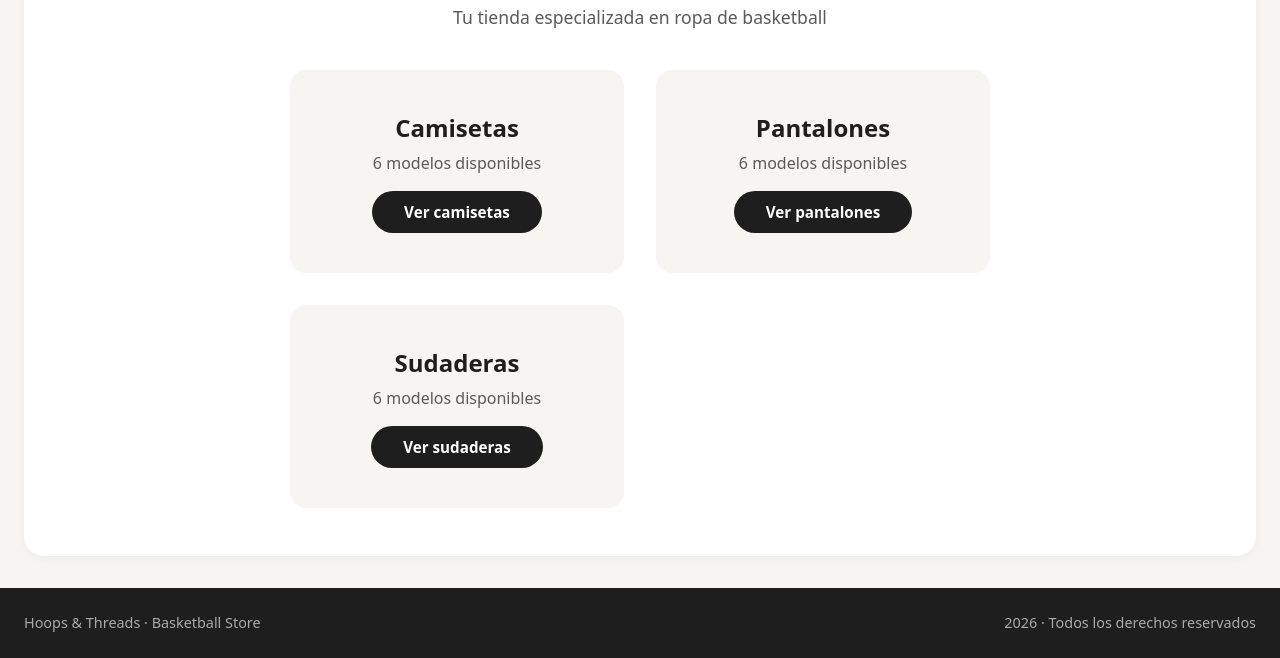
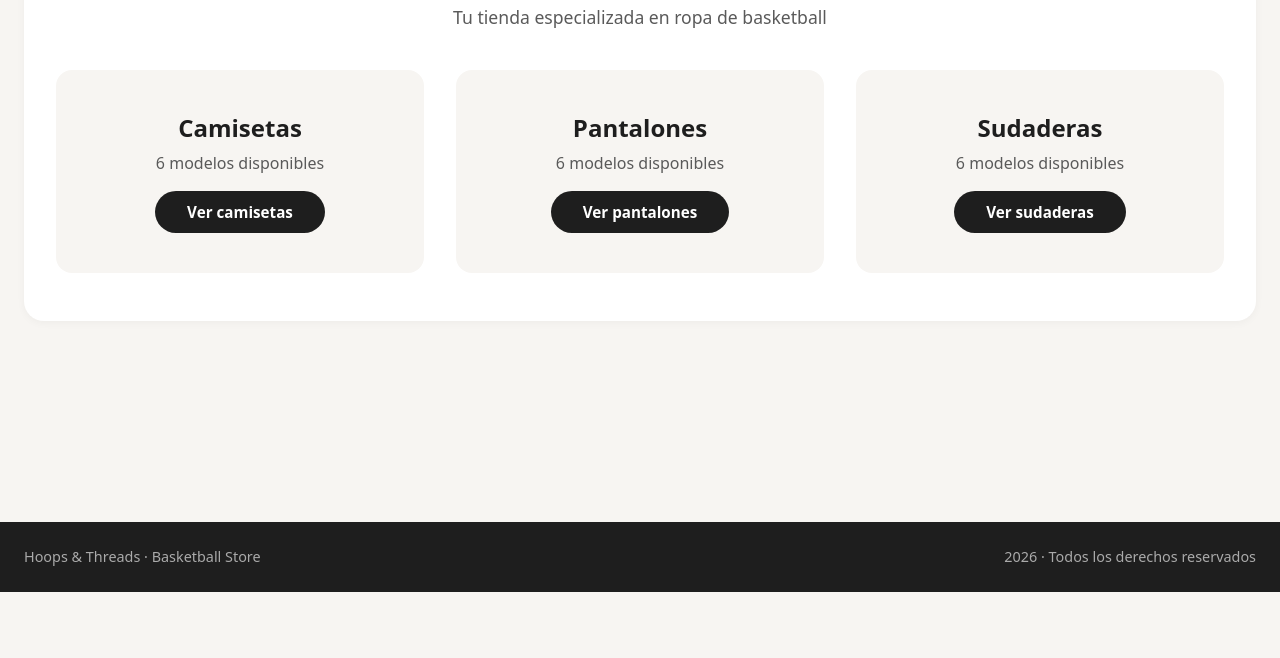
Before and after one commit to pruebawebgit/pruebawebgit.github.io, a plain HTML site: page index.html in a window 1280 px wide. Shown: the part 208-866 px from the top of the page. After the commit the page ends 800 px from the top, so only its background shows below. Drawn offline with Linux system fonts and the light colour scheme.

Commit message:
update files

```diff
--- a/css/styles.css
+++ b/css/styles.css
@@ -135,9 +135,6 @@
   grid-template-columns: repeat(auto-fit, minmax(250px, 1fr));
   gap: 2rem;
   margin-top: 1rem;
-  max-width: 700px;
-  margin-left: auto;
-  margin-right: auto;
 }
 
 .preview-card {
@@ -202,7 +199,7 @@
   font-size: 1rem;
 }
 
-/* ========== CUADRÍCULA DE PRODUCTOS ========== */
+/* ========== CUADRÍCULA DE PRODUCTOS - MÁS GRANDE ========== */
 .product-grid {
   display: grid;
   grid-template-columns: repeat(auto-fill, minmax(280px, 1fr));
@@ -210,7 +207,7 @@
   margin-bottom: 2rem;
 }
 
-/* ========== TARJETA DE PRODUCTO ========== */
+/* ========== TARJETA DE PRODUCTO - MÁS GRANDE ========== */
 .product-card {
   background: white;
   border-radius: 24px;
@@ -230,7 +227,7 @@
   border-color: #f0a500;
 }
 
-/* ========== IMAGEN DEL PRODUCTO ========== */
+/* ========== IMAGEN DEL PRODUCTO - MÁS GRANDE ========== */
 .product-image {
   width: 100%;
   aspect-ratio: 1 / 1;
```
Also changed, not shown: camisetas.html (+1 -0 lines), pantalones.html (+1 -0 lines), index.html (line endings or trailing spaces).
